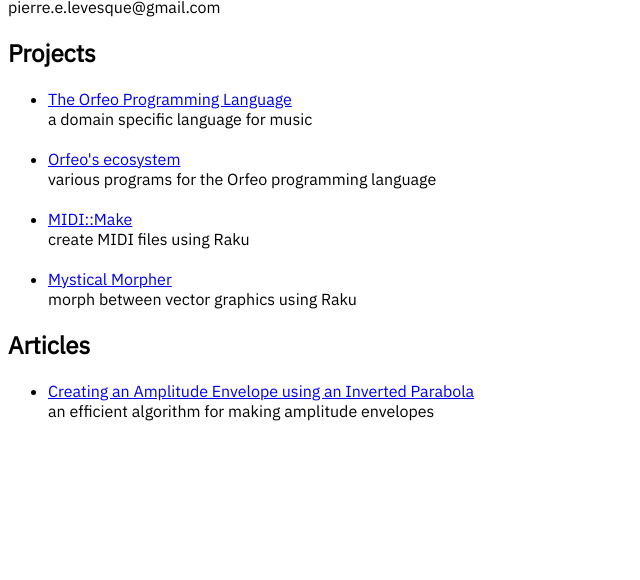
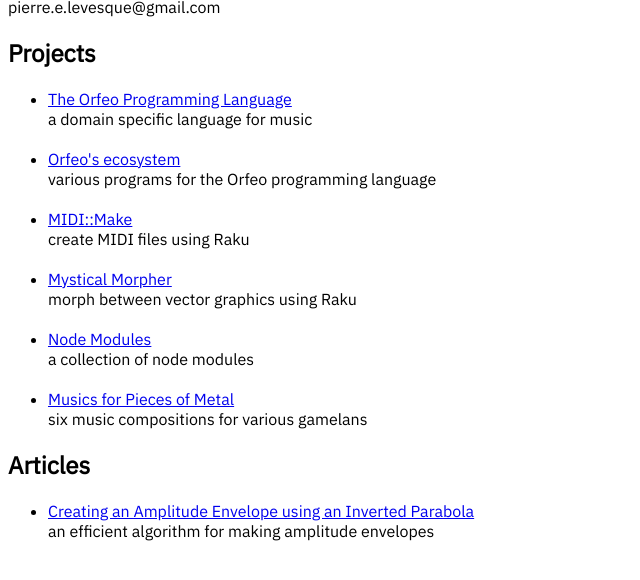
Before and after one commit to pelevesque/pelevesque.com, a plain HTML site: page index.html in a window 1280 px wide. Shown: the part 108-688 px from the top of the page, without its empty margins (0-640 px from the left). Drawn offline with Linux system fonts and the light colour scheme.

Commit message:
Add projects to Projects

```diff
--- a/index.html
+++ b/index.html
@@ -41,6 +41,16 @@
       <a href="https://github.com/pelevesque/Mystical-Morpher">Mystical Morpher</a>
       <br>morph between vector graphics using Raku
     </li>
+    <br>
+    <li>
+      <a href="https://github.com/pelevesque-node">Node Modules</a>
+      <br>a collection of node modules
+    </li>
+    <br>
+    <li>
+      <a href="https://github.com/pelevesque/Musics-for-Pieces-of-Metal">Musics for Pieces of Metal</a>
+      <br>six music compositions for various gamelans
+    </li>
   </ul>
   <h2>Articles</h2>
   <ul>
```
